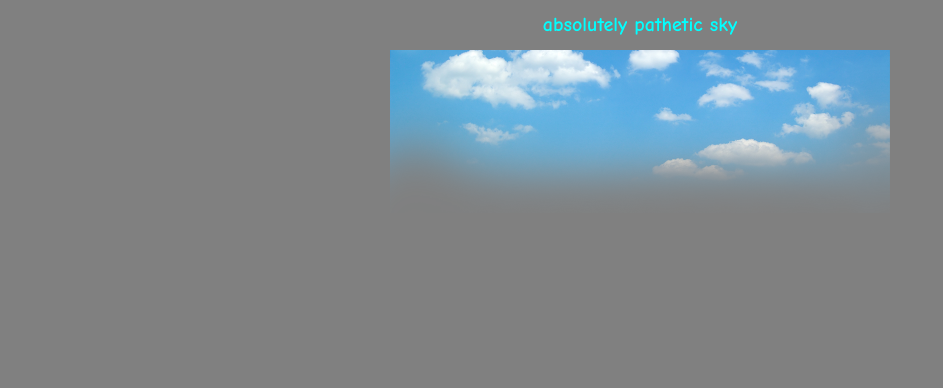
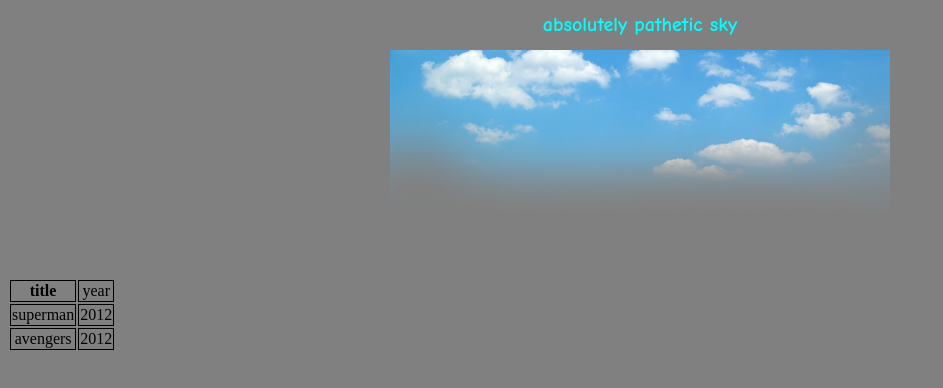
Before and after one commit to gzvin/hello-world, a plain HTML site: page index.html in a window 1280 px wide. Shown: the whole page, without its empty margins (0-943 px from the left). Drawn offline with Linux system fonts and the light colour scheme.

Commit message:
added table tag

```diff
--- a/index.html
+++ b/index.html
@@ -12,7 +12,11 @@
     -->
 
     <h1> absolutely pathetic sky</h1>
-    <img src="sky.png" alt="bruh">
-
+    <img src="sky.png" alt="bruh" >
+    <table>
+        <tr> <th> title </th> <td> year</td></tr>
+        <tr> <td> superman </td> <td> 2012 </td></tr>
+        <tr><td> avengers </td><td>2012</td></tr>
+    </table>
 </body>
 </html>
--- a/styles.css
+++ b/styles.css
@@ -7,3 +7,7 @@ h1 {
     font-family:"Comic Sans MS", cursive, sans-serif;
     font-size: 20px;
 }
+
+td,th {
+    border: 1px solid black;
+}
```
